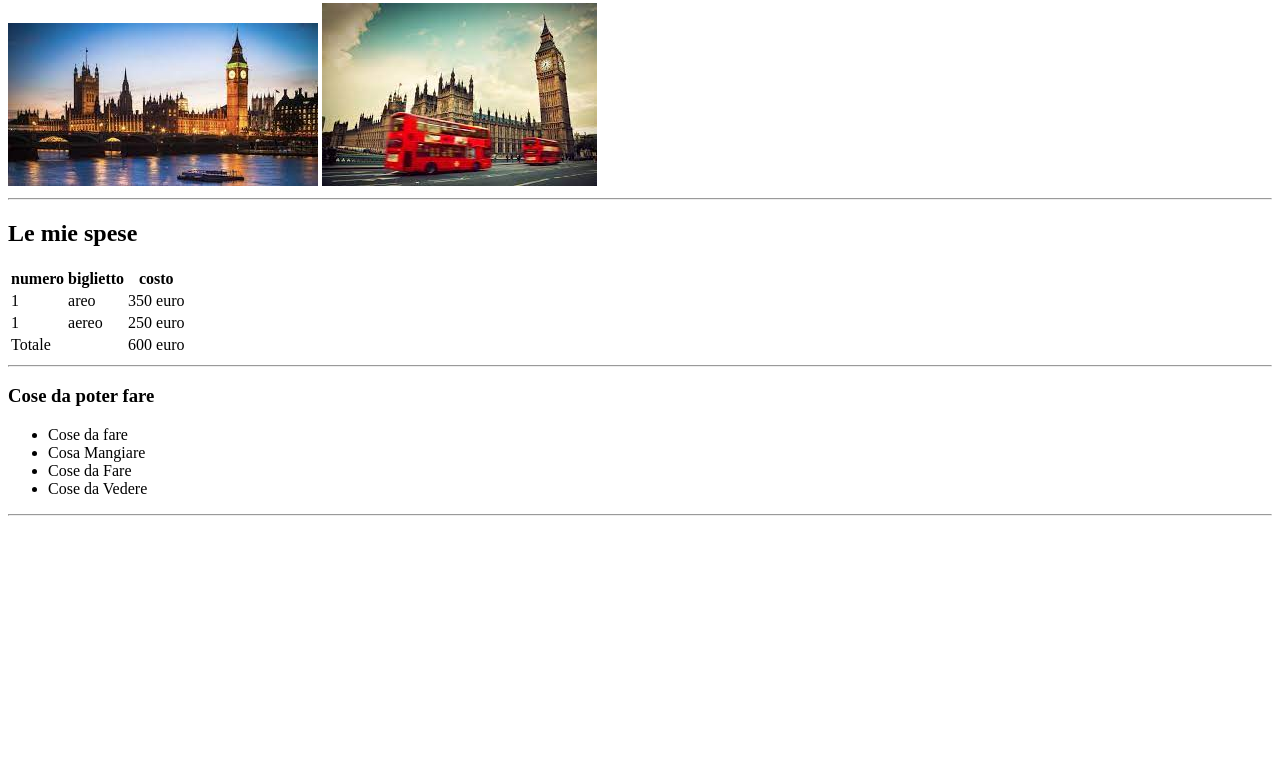
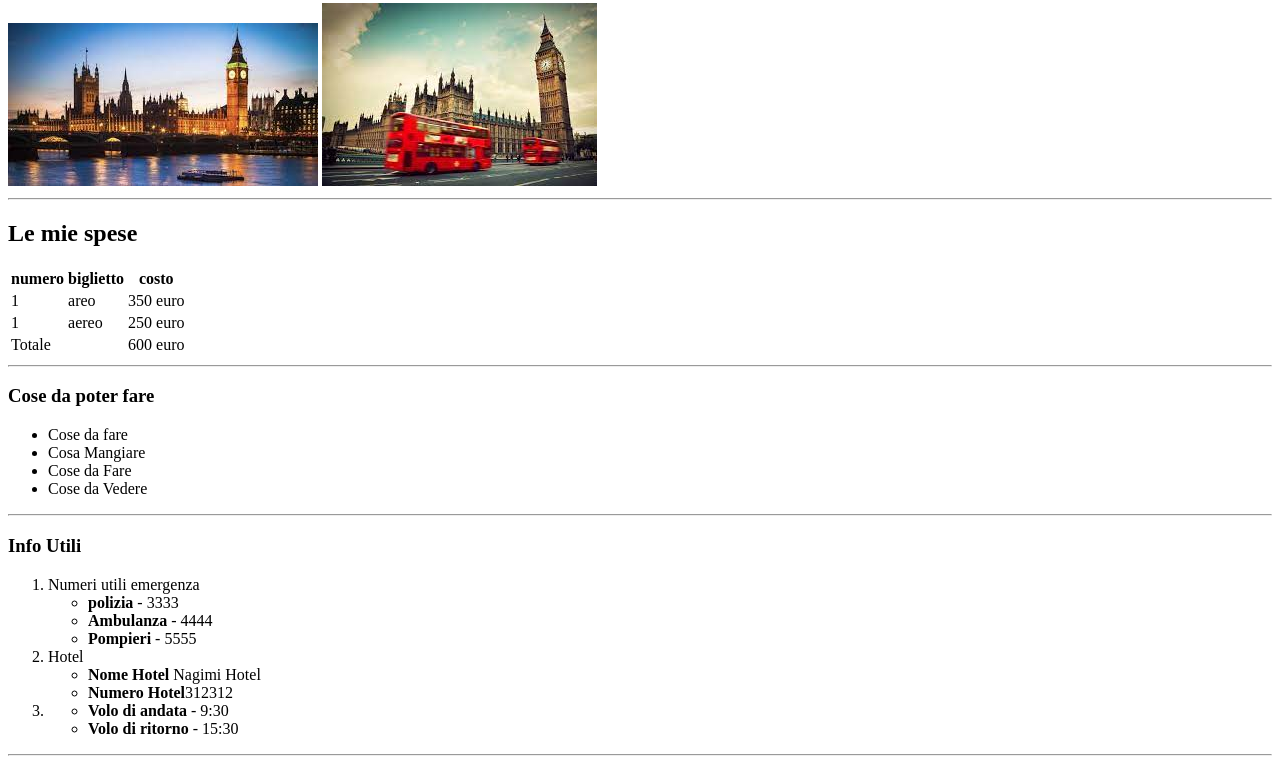
Before and after one commit to Nagimi7/html-london-trip, a plain HTML site: page index.html in a window 1280 px wide. Shown: the part 743-1507 px from the top of the page. Before the commit the page ends 1267 px from the top, so only its background shows below. Drawn offline with Linux system fonts and the light colour scheme.

Commit message:
add fine sezioni utili

```diff
--- a/index.html
+++ b/index.html
@@ -75,6 +75,35 @@
     </section>
     <!-- fine cose da fare -->
 
+    <!-- inizio info utili -->
+    <h3>Info Utili</h3>
+
+    <section>
+        <ol>
+            <li>Numeri utili emergenza
+                <ul>
+                    <li><strong>polizia</strong> - 3333</li>
+                    <li><strong>Ambulanza</strong> - 4444</li>
+                    <li><strong>Pompieri</strong> - 5555</li>
+                </ul>
+            </li>
+            <li> Hotel
+                <ul>
+                    <li><strong>Nome Hotel</strong> Nagimi Hotel</li>
+                    <li><strong>Numero Hotel</strong>312312</li>
+                </ul>
+            </li>
+            <li>
+                <ul>
+                    <li><strong>Volo di andata</strong> - 9:30</li>
+                    <li><strong>Volo di ritorno</strong> - 15:30</li>
+                </ul>
+            </li>
+        </ol>
+        <hr>
+    </section>
+    <!-- fine info utili -->
+
 
 </main>
 
```
